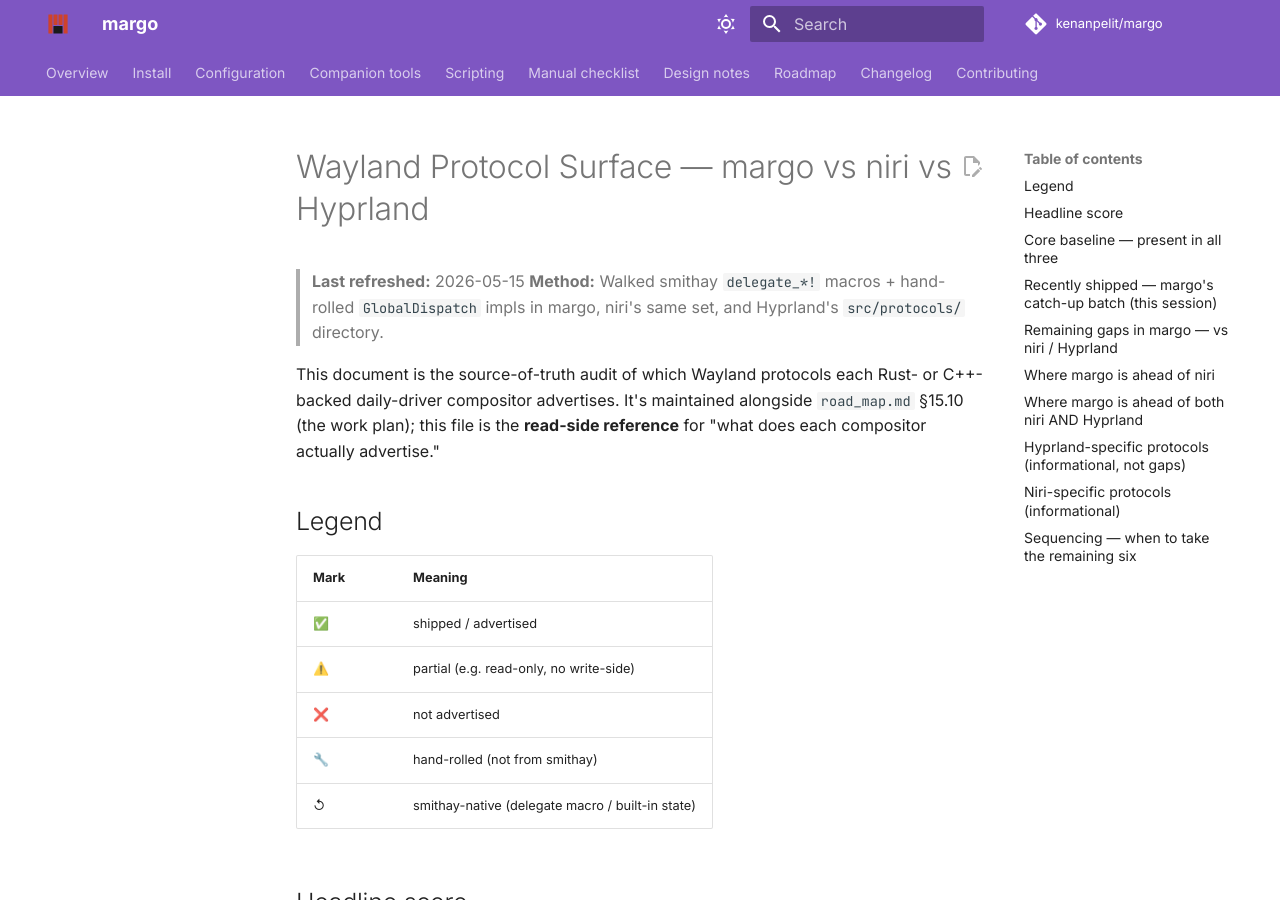
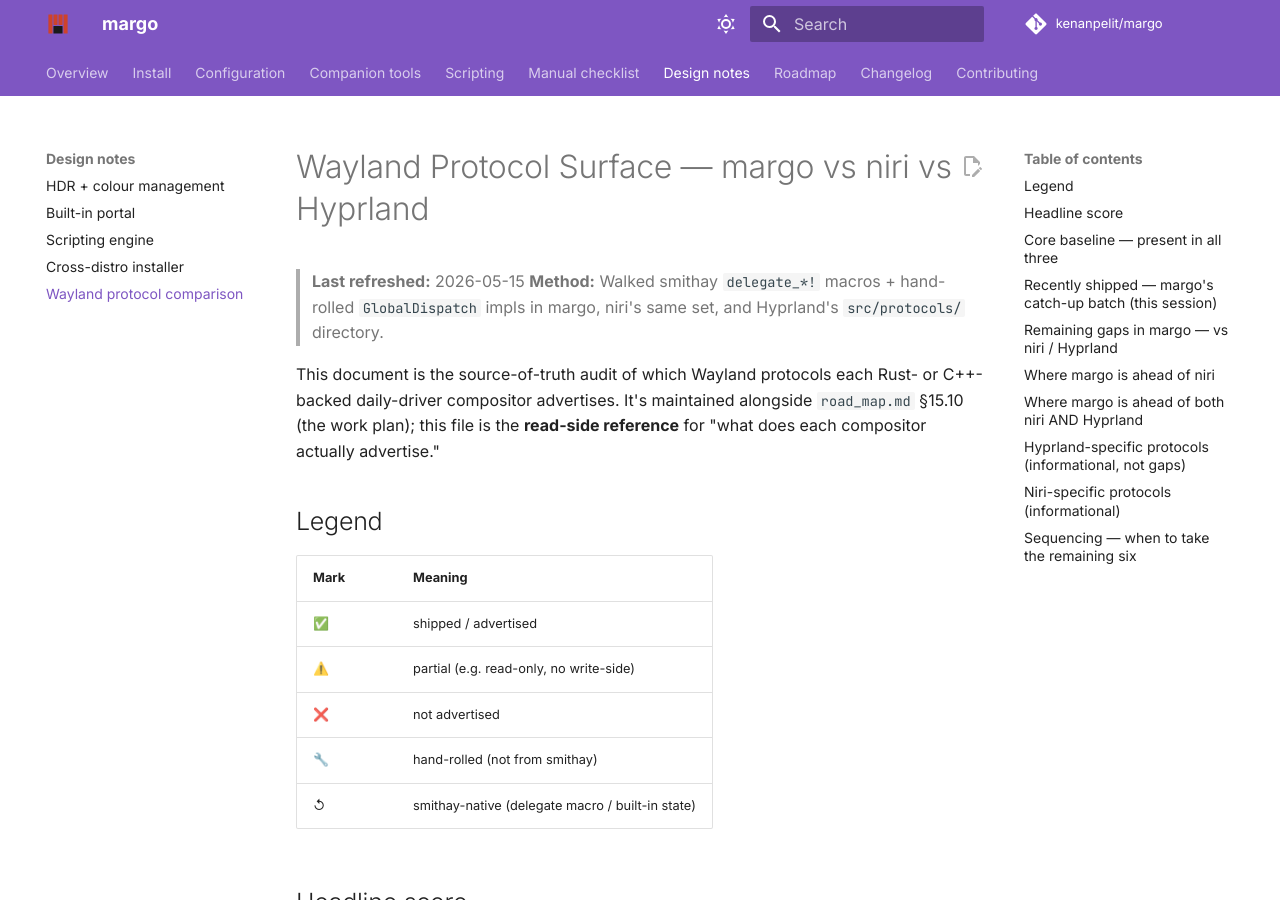
Before and after one commit to kenanpelit/margo, an MkDocs documentation site: the page built from docs/protocol-comparison.md, in a window 1280 px wide and 900 px high. Built offline with MkDocs 1.6.1 and Material for MkDocs 9.7.7, drawn with Linux system fonts in a browser that asks for light colours; comment, search, counter and statistics services are not loaded.

Commit message:
ci: build the workspace in an Arch container; fix docs + smoke
GitHub's Ubuntu runners ship GTK 4.14, but margo's gtk4-rs (0.10) needs
GTK >= 4.19, so a `--workspace` build never linked there — which is why
ci and smoke had been disabled. Run CI in an `archlinux:base-devel`
container instead: pacman installs the full dep set (current GTK 4.22),
rustup provides the toolchain + clippy, and the whole workspace builds
and the full test suite runs against the versions users actually get.

- ci.yml: Arch container, cargo build/test/clippy --workspace + mctl
  check-config.
- smoke.yml: Arch container, software-GL Xvfb launched by hand (Arch has
  no xvfb-run), builds margo+mctl and runs smoke-winit.sh. Manual
  (workflow_dispatch) for now — nested winit under software GL is
  flakier than the unit suite, so it stays opt-in until proven.
- docs.yml: drop `--strict`. road_map.md is repo-root source-of-truth
  with root-relative links that resolve differently once copied into
  docs/; strict turned those intentional dual-context links into hard
  errors on every push. Site still builds; warnings logged.
- mkdocs.yml: add install-script.md + protocol-comparison.md to nav.

Co-Authored-By: Claude Opus 4.7 <noreply@anthropic.com>

```diff
--- a/mkdocs.yml
+++ b/mkdocs.yml
@@ -67,6 +67,8 @@ nav:
       - HDR + colour management: hdr-design.md
       - Built-in portal: portal-design.md
       - Scripting engine: scripting-design.md
+      - Cross-distro installer: install-script.md
+      - Wayland protocol comparison: protocol-comparison.md
   - Roadmap: roadmap.md
   - Changelog: changelog.md
   - Contributing: contributing.md
```
Also changed, not shown: 3 other files.
